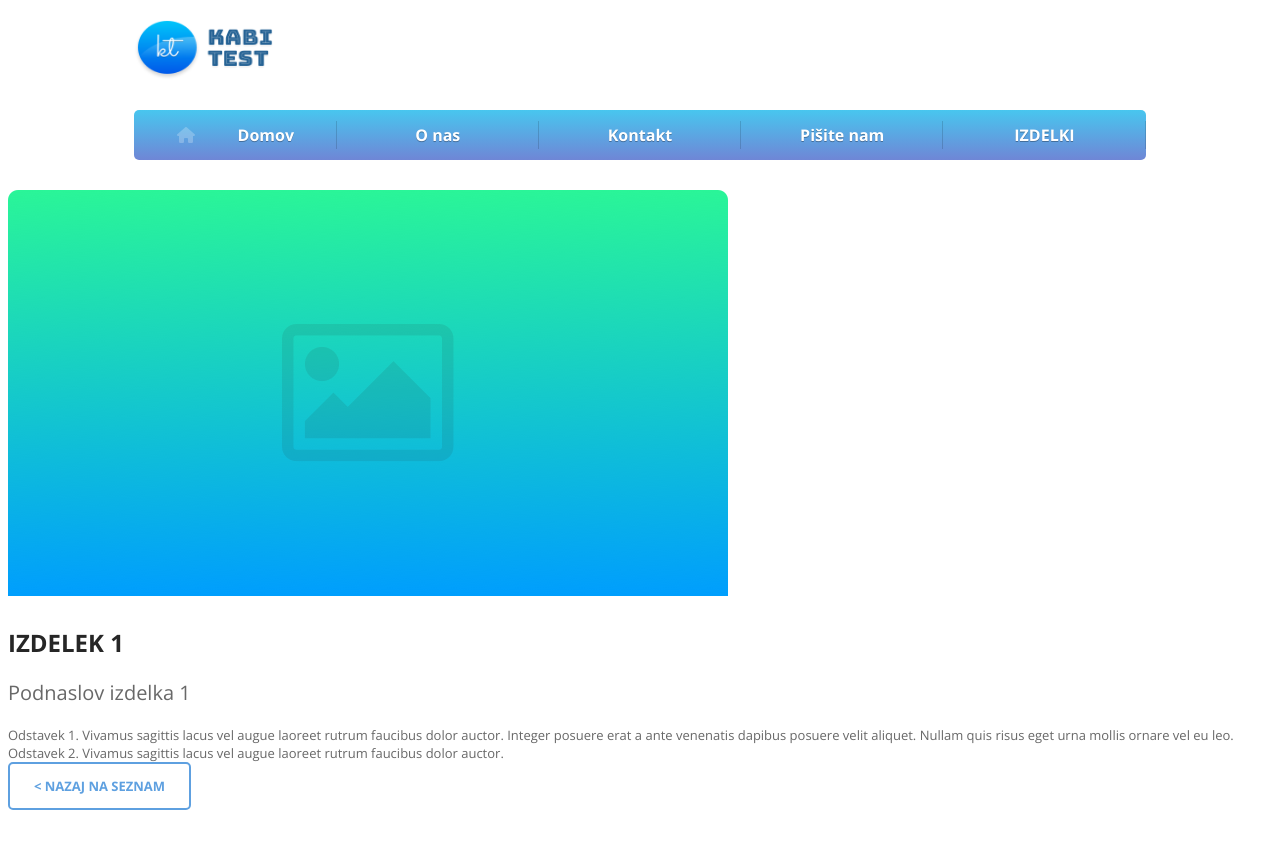
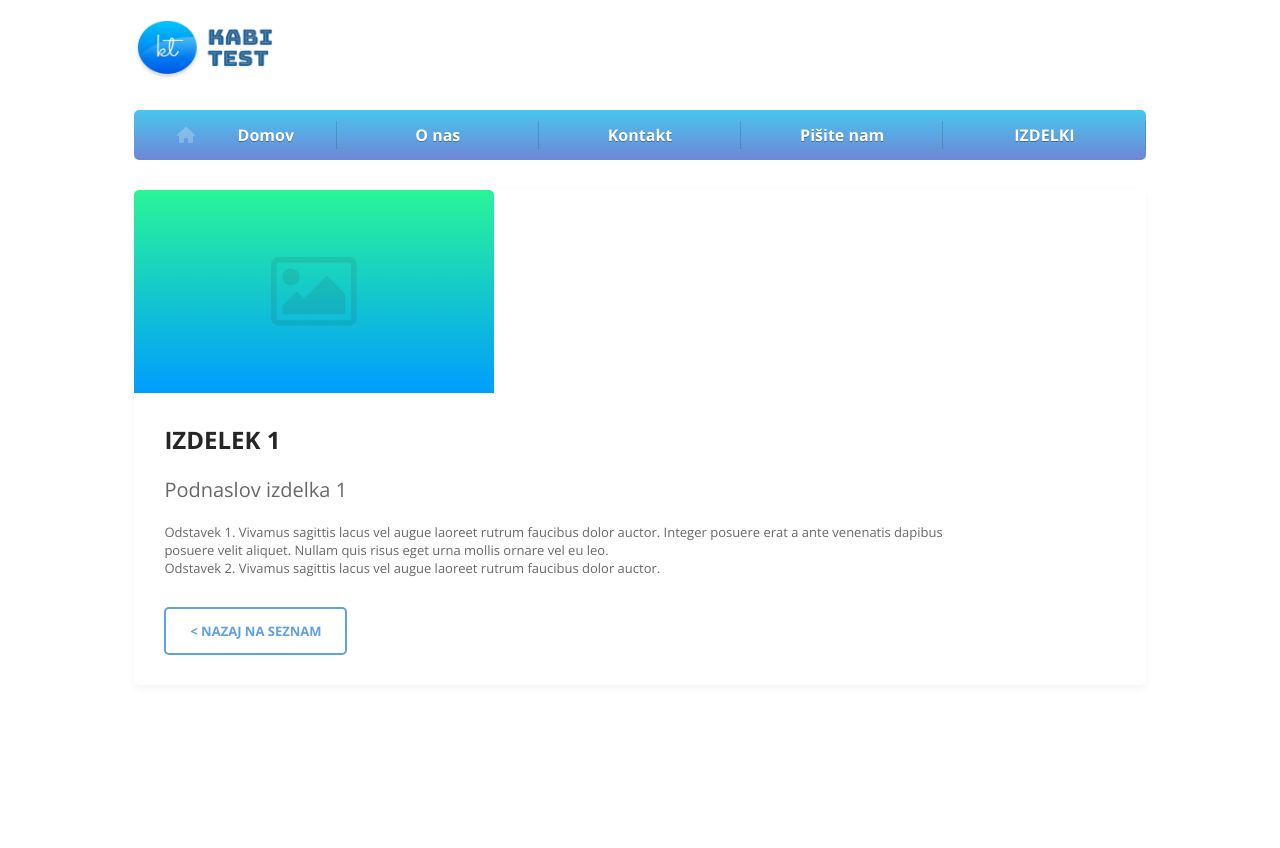
Before and after one commit to ahocevar99/kabiTest, a PHP site: page /product.php in a window 1280 px wide. After the commit the page ends 655 px from the top, so only its background shows below. Run offline with PHP 8.4, Linux system fonts and the light colour scheme; some libraries are stand-ins or nearby versions.

Commit message:
fixed bug on productPage styling

```diff
--- a/css/styles.css
+++ b/css/styles.css
@@ -2,5 +2,5 @@
 @import url('layout.css');
 @import url('navigation.css');
 @import url('products.css');
-@import url('product-page.css');
+@import url('productPage.css');
 @import url('responsive.css');
```
